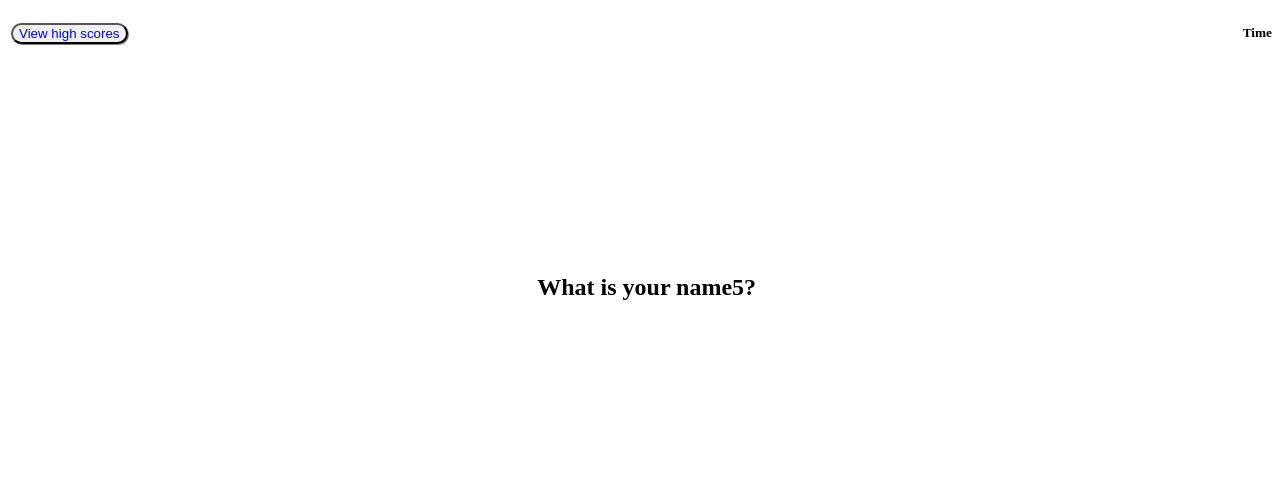
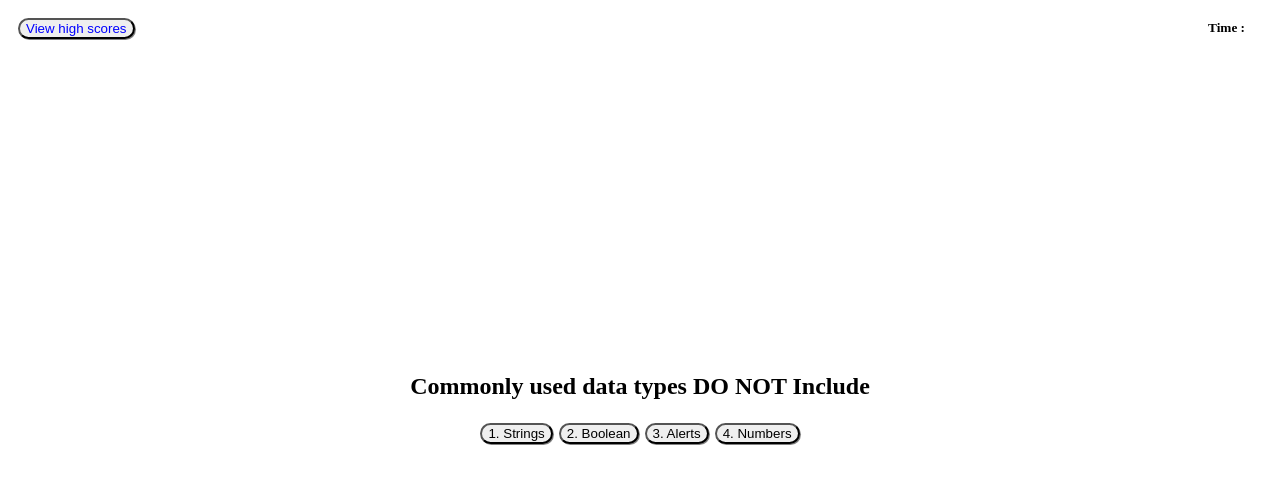
Before and after one commit to Rohitsuresh1/Test-your-Knowledge, a plain HTML site: page index.html in a window 1280 px wide. Both pictures are taken after a click on the button "Start Quiz". Drawn offline with Linux system fonts and the light colour scheme.

Commit message:
questions and answer buttons that are functional

```diff
--- a/assets/css/style.css
+++ b/assets/css/style.css
@@ -1,29 +1,75 @@
+
+body {
+    padding: 0px;
+    margin: 0px;
+    display: flex;
+    justify-content: center;
+    align-items: center;
+    height: 100vh;
+    width: 100vw;
+    position: relative;
+}
+.main {
+    width: 85%;
+}
 header {
     display: block;
     background-color: antiquewhite;
 }
-
 .viewscorebtn {
     color: blue;
     float: left;
     margin-top: 5px;
+    position:absolute;
+    top: 15px;
+    left: 15px;
 }
 
 .time {
   float: right;
 margin-top: 5px;
-
+position:absolute;
+top: 15px;
+right: 35px;
 }
 
 .firstpage {
+    /* text-align: center;
+    position: relative;
+    top : 200px;
+    left: -40px;
+    transform: translate(0%, 100%); */
+    display: block;
+    flex-wrap: wrap;
+    justify-content: center;
+    align-items: center;
     text-align: center;
-    transform: translate(0%, 100%);
 }
 
-h1 {
+.hide {
+    visibility: hidden;
+}
+.unhide {
+    visibility:visible;
+    opacity: 30%;
+}
+
+hr {
     position: relative;
-    left: -40px;
+    top: 30px;
+}
+.right {
+    color: green;
+    position: relative;
+    top: 20px;
+    text-align: center;
+}
 
+.wrong {
+    color: red;
+    position: relative;
+    top: 20px;
+    text-align: center;
 }
 
 .pagecentre {
--- a/assets/js/script.js
+++ b/assets/js/script.js
@@ -1,63 +1,86 @@
 var mainItemEl = document.createElement("main");
-var bodyItemEl=document.querySelector('#body');
-var questionArr = [
-    {question: "What is your name?",
-    op1: "1.",
-    op2: "2.",
-    op3: "3.",
-    op4: "4.",
-    correct: {
-            op2: "2."
-        }
+var bodyItemEl=document.getElementById('body');
+var optionCounter=0;
+var answerEl=document.getElementById('answer');
+
+const questionArr = [
+    {question: "Commonly used data types DO NOT Include",
+    answers: [
+        {Text: '1. Strings', correct : false},
+        {Text: '2. Boolean', correct : false},
+        {Text: '3. Alerts', correct : true},
+        {Text: '4. Numbers', correct : false}
+        ]
     },
-    {question: "What is your name2?",
-    op1: "1.",
-    op2: "2.",
-    op3: "3.",
-    op4: "4.",
-    correct: {
-            op2: "2."
-        }
+    {question: "Condition in an if/else statement is enclosed with ___?",
+    answers: [
+        {Text: '1. Semicolon', correct : false},
+        {Text: '2. Parenthesis', correct : true},
+        {Text: '3. Comma', correct : false},
+        {Text: '4. Curly brackets', correct : false}
+        ]
     },
-    {question: "What is your name3?",
-    op1: "1.",
-    op2: "2.",
-    op3: "3.",
-    op4: "4.",
-    correct: {
-            op2: "2."
-        }
+    {question: "Arrays in javascript can be used to store?",
+    answers: [
+        {Text: '1. Numbers and arrays', correct : false},
+        {Text: '2. Other Arrays', correct : false},
+        {Text: '3. Booleans', correct : false},
+        {Text: '4. All of the above', correct : true}
+        ]
     },
-    {question: "What is your name4?",
-    op1: "1.",
-    op2: "2.",
-    op3: "3.",
-    op4: "4.",
-    correct: {
-            op2: "2."
-        }
-    },
-    {question: "What is your name5?",
-    op1: "1.",
-    op2: "2.",
-    op3: "3.",
-    op4: "4.",
-    correct: {
-            op2: "2."
-        }
+    {question: "Which of the following is a good tool to debug errors?",
+    answers: [
+        {Text: '1. console.log()', correct : true},
+        {Text: '2. for loops', correct : false},
+        {Text: '3. if statements', correct : false},
+        {Text: '4. terminal/bash', correct : false}
+        ]
 }];
 
-var questions = function () {
+var finalscore=function() {
+
+};
+
+var checkanswer = function(event) {
+    var targetEl = event.target;
+    var targetId = targetEl.id;
+    var correct= document.createElement("h3");
+    var lineEL=document.createElement("hr");
+
+    if(questionArr[optionCounter].answers[targetId].correct){
+        correct.className="right";
+        correct.textContent="Correct!";
+    } else {
+        correct.className="wrong";
+        correct.textContent="Wrong!";
+    }
+    answerEl.appendChild(lineEL);
+    answerEl.appendChild(correct);
+    optionCounter++;
+    mainItemEl.removeEventListener("click",checkanswer);
+    return;
+};
+
+var question = function () {
     //start timer here
-    for(i=0;i<questionArr.length;i++){
-        mainItemEl.innerHTML=' ';
-        var titleEl=document.createElement("h2");
-        titleEl.className="pagecentre";
-        titleEl.textContent=questionArr[i].question;
-        mainItemEl.appendChild(titleEl);
-        bodyItemEl.appendChild(mainItemEl);
-    }
-
+    mainItemEl.innerHTML=' ';
+    answerEl.innerHTML=' ';
+    var titleEl=document.createElement("h2");
+    // mainItemEl.className="pagecentre";
+    if(optionCounter>=questionArr.length)
+     finalscore();
+    titleEl.textContent=questionArr[optionCounter].question;
+    mainItemEl.appendChild(titleEl);
+    for(n=0;n<4;n++){
+    var choice=document.createElement("button");
+    choice.className="btn choice";
+    choice.textContent=questionArr[optionCounter].answers[n].Text;
+    choice.setAttribute="id";
+    choice.id=n;
+    mainItemEl.appendChild(choice);
+    };
+    mainItemEl.addEventListener("click",checkanswer);
+    setTimeout(question,4000);
 };
 
 
@@ -70,7 +93,7 @@ var reset = function() {
     startBtnEl.className="btn startbtn";
     mainItemEl.appendChild(startBtnEl);
     bodyItemEl.appendChild(mainItemEl);
-    startBtnEl.addEventListener("click",questions);
+    startBtnEl.addEventListener("click",question);
 };
 
 reset();
--- a/index.html
+++ b/index.html
@@ -7,11 +7,15 @@
     <title>Quiz time!</title>
     <link rel="stylesheet" href="./assets/css/style.css">
 </head>
-<body id="body">
+<body>
     <header>
         <button class="btn viewscorebtn" id="scorebtn">View high scores</button>
-        <h5 class="time">Time</h5>
+        <h5 class="time">Time :</h5>
     </header>
+    <div id="main">
+        <div id="body"></div>
+        <div id="answer"></div>
+    </div>
 
 <script src="./assets/js/script.js"></script>
 </body>
```
